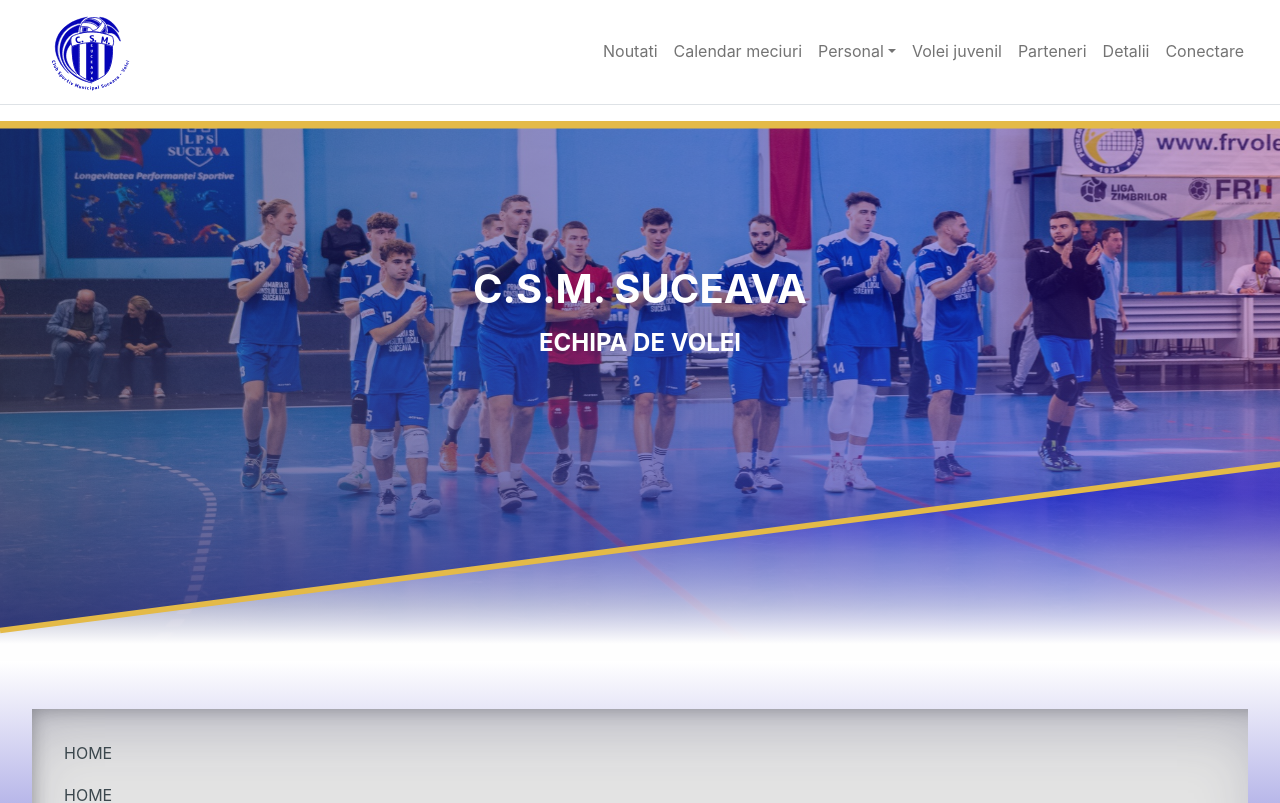
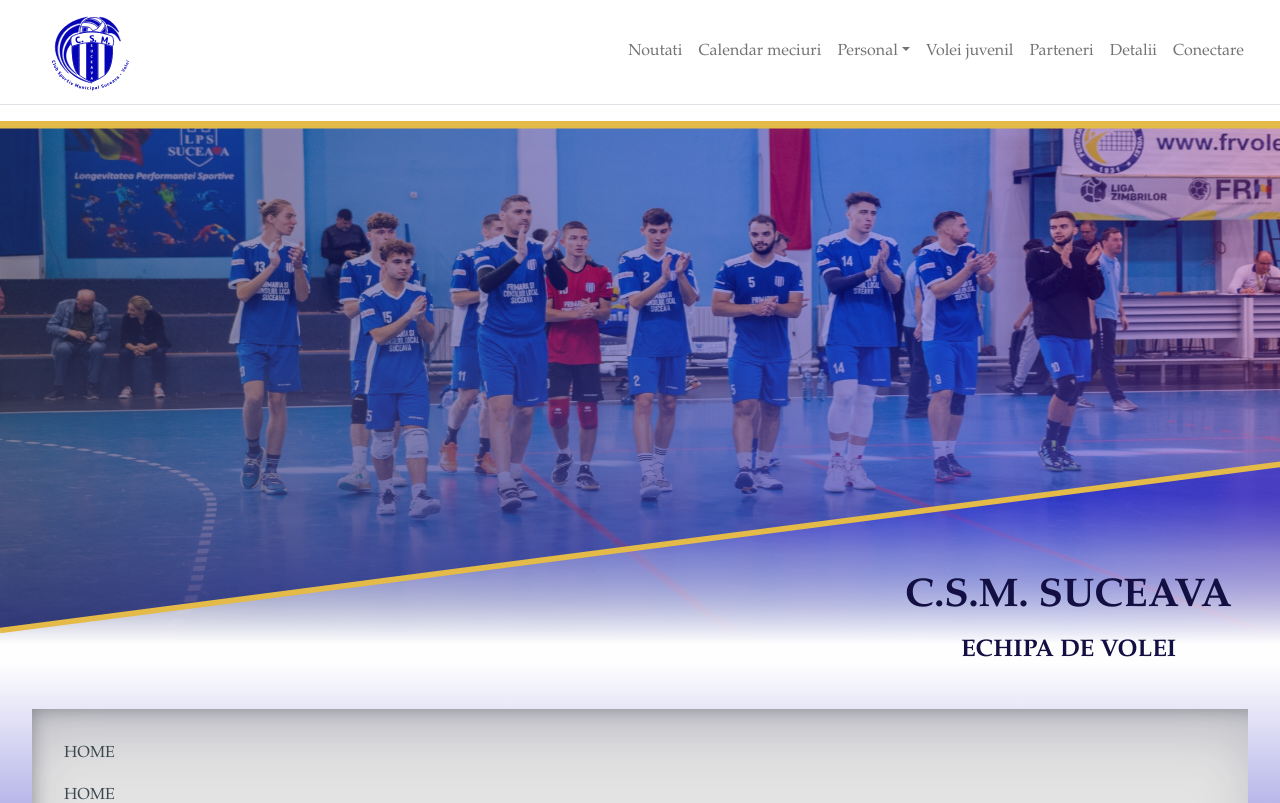
Before and after one commit to PTMAndrey/voleiCSM-frontend, a React (Create React App) app: page / in a window 1280 px wide. Shown: the top 803 px of the page. Built offline with nearby package versions, Linux system fonts and the light colour scheme; no server answers.

Commit message:
header styling

```diff
--- a/src/components/Header/Header.jsx
+++ b/src/components/Header/Header.jsx
@@ -9,7 +9,7 @@
       <header style={{ backgroundImage: `url('${ReactLogo}')`, backgroundRepeat: 'no-repeat', backgroundSize: 'cover', height: '540px', width: '100%' }}>
         <div className={styles.siteBanner}>
           <div className='d-flex justify-content-center align-items-center h-100 pt-5'>
-            <div className='text-white p-5 `${styles.text-header}`'>
+            <div className={`text-white p-5 ${styles.textHeader}`}>
               <h1 className='mb-3 pt-5'><strong>C.S.M. SUCEAVA</strong></h1>
               <h4 className='mb-3'><b>ECHIPA DE VOLEI</b></h4>
               {/* <div className={styles.arrowRotate}>
--- a/src/components/Header/Header.module.scss
+++ b/src/components/Header/Header.module.scss
@@ -6,6 +6,18 @@
     margin: 0 auto;
     max-width: 100%;
     text-align: center;
+}
+
+.textHeader {
+    position: absolute;
+    bottom: 70px;
+    right: 0;
+
+    & h1,
+    h4 {
+        color: rgb(19, 15, 66);
+
+    }
 }
 
 // .arrowRotate {
--- a/src/styles/index.scss
+++ b/src/styles/index.scss
@@ -10,7 +10,7 @@
 *::before,
 *::after {
   box-sizing: border-box;
-  font-family: $primary_font_family;
+  font-family: $header_font_family;
 }
 body {
   text-rendering: optimizeLegibility;
--- a/src/styles/mixins.scss
+++ b/src/styles/mixins.scss
@@ -15,3 +15,8 @@
       @content;
     }
   }
+  @mixin high_resolution {
+    @media screen and (max-width: 2560px) {
+      @content;
+    }
+  }
--- a/src/styles/variables.scss
+++ b/src/styles/variables.scss
@@ -71,3 +71,4 @@
 
 // FONT FAMILY
 $primary_font_family: "Inter", sans-serif;
+$header_font_family: "Garamond", sans-serif;
```
